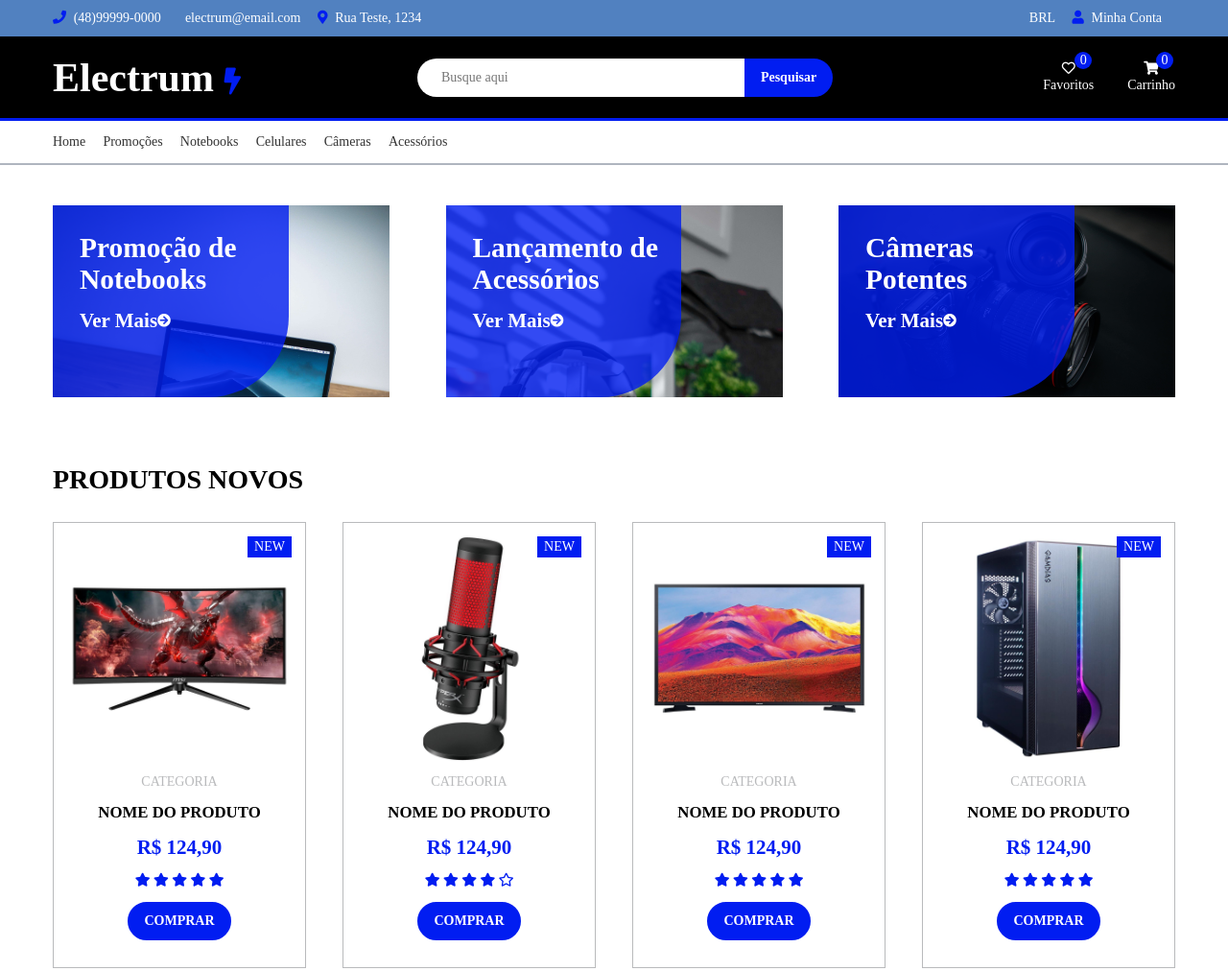
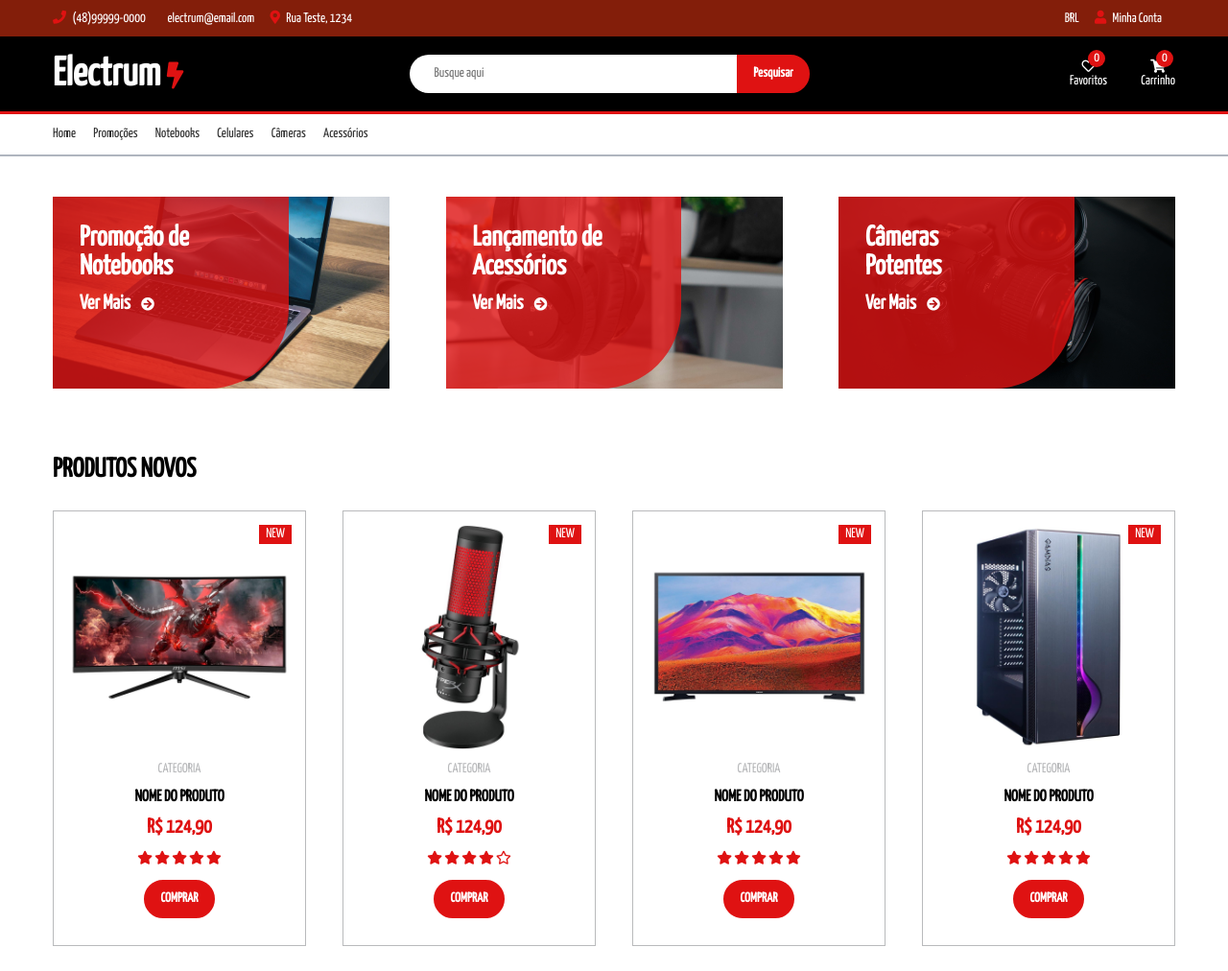
Before and after one commit to vitoriacst/Game_Store, a plain HTML site: page index.html in a window 1280 px wide. Shown: the top 1012 px of the page at 96% size. Drawn offline with Linux system fonts and the light colour scheme.

Commit message:
projeto finalizado

```diff
--- a/index.html
+++ b/index.html
@@ -5,8 +5,9 @@
   <meta name="viewport" content="width=device-width, initial-scale=1.0">
   <title>Electrum E-commerce</title>
   <!-- Open Sans -->
-  <link rel="preconnect" href="https://fonts.gstatic.com">
-  <link href="https://fonts.googleapis.com/css2?family=Open+Sans:ital,wght@0,300;0,400;0,600;0,700;0,800;1,300;1,400;1,600;1,700;1,800&display=swap" rel="stylesheet">
+  <link rel="preconnect" href="https://fonts.googleapis.com">
+  <link rel="preconnect" href="https://fonts.gstatic.com" crossorigin>
+  <link href="https://fonts.googleapis.com/css2?family=Yanone+Kaffeesatz&display=swap" rel="stylesheet">
   <!-- Font Awesome -->
   <link rel="stylesheet" href="https://cdnjs.cloudflare.com/ajax/libs/font-awesome/5.15.2/css/all.min.css" integrity="sha512-HK5fgLBL+xu6dm/Ii3z4xhlSUyZgTT9tuc/hSrtw6uzJOvgRr2a9jyxxT1ely+B+xFAmJKVSTbpM/CuL7qxO8w==" crossorigin="anonymous" />
   <!-- CSS do projeto -->
--- a/sass/1-base/_reset.sass
+++ b/sass/1-base/_reset.sass
@@ -6,7 +6,7 @@ html
 *
     padding: 0
     margin: 0
-    font-family: "open-sans"
+    font-family: 'Yanone Kaffeesatz', sans-serif
     font-size: 1rem
 
 i
--- a/sass/1-base/_variables.sass
+++ b/sass/1-base/_variables.sass
@@ -1,8 +1,8 @@
-$primary-color: #011df1
+$primary-color: #df1212
 $light-color: white
 $dark-color: #333
 $gray-text-color: #B9BABC
 $bg-color: black
-$secondary-bg-color: #5181c0
+$secondary-bg-color: #831e0a
 $section-bg-color:#afb5bf
 $container-width: 1170px
--- a/sass/2-layouts/_banners-section.sass
+++ b/sass/2-layouts/_banners-section.sass
@@ -1,6 +1,11 @@
+
 @use '../1-base/base-mixins'
 @use 'layout-mixins'
 
 .banners
-    @include layout-mixins.center-content
-    padding: 3rem 0
+  @include layout-mixins.center-content
+  padding: 3rem 0
+
+  @include base-mixins.mobile
+    flex-direction: column
+    align-items: center
--- a/sass/2-layouts/_deal-section.sass
+++ b/sass/2-layouts/_deal-section.sass
@@ -31,6 +31,11 @@
     &-timer
       display: flex
       margin-bottom: 2rem
+      @include base-mixins.mobile
+       flex-wrap: wrap
+       align-self: center
+       justify-content: center
+
     .deal-container-timer
       width: 100px
       height: 100px
@@ -42,6 +47,9 @@
       background-color: variables.$primary-color
       color: variables.$light-color
       margin: 0 1rem
+      @include base-mixins.mobile
+       margin-bottom: 1.5rem
+
 
       &-time
           font-weight: bold
--- /dev/null
+++ b/sass/2-layouts/_footer.sass
@@ -0,0 +1,65 @@
+@use '../1-base/variables'
+@use '../1-base/base-mixins'
+@use 'layout-mixins'
+
+.footer
+  background-color: variables.$bg-color
+  padding: 3rem 0
+  @include base-mixins.mobile
+   padding: 3rem
+
+
+
+  a, p
+    color: variables.$gray-text-color
+
+  li, p
+    margin-bottom: 1rem
+
+    a
+      &:hover
+        color: variables.$primary-color
+
+  i
+    margin-right: .3rem
+
+  h3
+    color: variables.$light-color
+    text-transform: uppercase
+    font-size: 1.75rem
+    margin-bottom: 1.5rem
+
+  &-top
+    @include layout-mixins.center-content
+    padding-bottom: 3rem
+
+    @include base-mixins.mobile
+      flex-direction: column
+
+    &-about, &-categories, &-information, &-menu
+      max-width: 25%
+      @include base-mixins.mobile
+       max-width: 100%
+       margin-bottom: 1rem
+
+
+
+
+  &-bottom
+    @include layout-mixins.center-content
+    flex-direction: column
+    justify-content: center
+    align-items: center
+
+    &-payments
+      margin-bottom: 2rem
+
+      i
+        color: variables.$dark-color
+        cursor: pointer
+        font-size: 3rem
+        margin: 5px
+        transition: .4s
+
+        &:hover
+          color: variables.$primary-color
--- a/sass/2-layouts/_header.sass
+++ b/sass/2-layouts/_header.sass
@@ -3,68 +3,96 @@
 @use 'layout-mixins'
 
 .header
-    background-color: variables.$bg-color
-    &-top
-        background-color: variables.$secondary-bg-color
+  background-color: variables.$bg-color
+
+  &-top
+    background-color: variables.$secondary-bg-color
+    color: variables.$light-color
+
+    @include base-mixins.mobile
+      display: none
+
+    &-container
+      @include layout-mixins.center-content
+      padding: .8rem 0
+
+      span
+        margin-right: 1rem
+
+      i
+        margin-right: .3rem
+
+      a
         color: variables.$light-color
 
-        &-container
-            @include layout-mixins.center-content
-            padding: .8rem 0
-            span
-                margin-right: 1rem
-            i
-                margin-right: .3rem
-            a
-                color: variables.$light-color
 .main-header
-    &-container
-      @include layout-mixins.center-content
-      padding: 1.3rem
 
-      a,span,i
-          color: variables.$light-color
+  &-container
+    @include layout-mixins.center-content
+    padding: 1.3rem 0
+
+    @include base-mixins.mobile
+      flex-direction: column
+      align-items: center
+
+    a, span, i
+      color: #FFF
+
     #brand
-        font-weight:900
-        font-size: 3rem
+      font-weight: 900
+      font-size: 3rem
 
-        i
-            color: variables.$primary-color
-            font-size: 2rem
+      i
+        color: variables.$primary-color
+        font-size: 2rem
+
     #search-form
-        display: flex
-        align-items: center
-        justify-content: center
-        width: 45%
+      display: flex
+      align-items: center
+      justify-content: center
+      width: 45%
 
-        input
-            height: 40px
-        #search
-            width: 60%
-            @include layout-mixins.rounded-input
+      @include base-mixins.mobile
+        width: 100%
+        margin: 2rem 0
+
+      input
+        height: 40px
+
+      #search
+        @include layout-mixins.rounded-input
+        width: 60%
+
     .header-actions-menu
-        display: flex
-        align-items: center
+      display: flex
+      align-items: center
 
-        .wishlist-container,.header-cart-container
-           @include layout-mixins.header-icon
+      .wishlist-container, .header-cart-container
+        @include layout-mixins.header-icon
 
+        @include base-mixins.mobile
+          margin: 1rem
 
 .header-bottom
-    background-color: variables.$light-color
-    border-bottom: 2px solid variables.$section-bg-color
-    border-top: 3px solid variables.$primary-color
-    ul
-        @include layout-mixins.center-content
-        justify-content: left
-        padding: 1rem 0
+  background-color: variables.$light-color
+  border-bottom: 2px solid variables.$section-bg-color
+  border-top: 3px solid variables.$primary-color
 
-        li
-            margin-right: 1.3rem
-            a
-             color: variables.$dark-color
-             border-bottom: 2px solid transparent
+  ul
+    @include layout-mixins.center-content
+    justify-content: left
+    padding: 1rem 0
 
-             &:hover
-                color: variables.$primary-color
-                border-color: variables.$primary-color
+    @include base-mixins.mobile
+      display: none
+
+    li
+      margin-right: 1.3rem
+
+      a
+        color: variables.$dark-color
+        border-bottom: 2px solid transparent
+
+        &:hover
+          color: variables.$primary-color
+          border-color: variables.$primary-color
--- /dev/null
+++ b/sass/2-layouts/_newsletter-section.sass
@@ -0,0 +1,48 @@
+@use '../1-base/variables'
+@use '../1-base/base-mixins'
+@use 'layout-mixins'
+
+.newsletter-container
+    display: flex
+    flex-direction: column
+    justify-content: center
+    align-items: center
+    padding: 3rem
+    border-top: 2px solid variables.$section-bg-color
+    @include base-mixins.mobile
+        text-align: center
+
+
+    h2
+        font-size: 2rem
+        color: variables.$dark-color
+        margin-bottom: 2rem
+
+        span
+            font-weight: bold
+            text-transform: uppercase
+            font-size: 2rem
+    form
+        display: flex
+        margin-bottom: 3rem
+        @include base-mixins.mobile
+            width: 100%
+
+        input[type="email"]
+            border: 1px solid variables.$section-bg-color
+            @include layout-mixins.rounded-input
+            @include base-mixins.mobile
+                width: 100%
+
+    .social-media
+        i
+            padding: 12px
+            margin: 5px
+            border: 1px solid variables.$section-bg-color
+            cursor: pointer
+            color: variables.$dark-color
+            transition: .4s
+
+            &:hover
+                color: variables.$primary-color
+                background-color: variables.$section-bg-color
--- a/sass/2-layouts/_products-section.sass
+++ b/sass/2-layouts/_products-section.sass
@@ -9,7 +9,13 @@
     h2
         font-size: 2rem
         text-transform: uppercase
+        @include base-mixins.mobile
+         text-align: center
+
     &-container
         display: flex
         justify-content: space-between
         padding: 2rem 0
+        @include base-mixins.mobile
+            flex-direction: column
+            align-items: center
--- a/sass/2-layouts/layout.sass
+++ b/sass/2-layouts/layout.sass
@@ -2,3 +2,5 @@
 @use 'banners-section'
 @use 'products-section'
 @use 'deal-section'
+@use 'newsletter-section'
+@use 'footer'
--- a/sass/3-modules/_banners.sass
+++ b/sass/3-modules/_banners.sass
@@ -1,48 +1,57 @@
 @use '../1-base/variables'
-@use '../1-base/_base-mixins'
+@use '../1-base/base-mixins'
 @use 'modules-mixins'
 
 .banner
-    width: 30%
-    height: 200px
-    position: relative
-    color: variables.$light-color
-    transition: .4s
-    @inclue modules-mixins.center-bg
-    background-size: 100%
-    &:hover
-        background-size: 120%
-    &-cover
-        background-color: variables.$primary-color
-        width: 70%
-        height: 100%
-        opacity: .8
-        border-bottom-right-radius: 6rem
+  width: 30%
+  height: 200px
+  position: relative
+  color: variables.$light-color
+  transition: .4s
+  @include modules-mixins.center-bg
+  background-size: 100%
 
-    &-content
-        position: absolute
-        top: 0
-        left: 0
-        padding: 2rem
+  @include base-mixins.mobile
+    width: 90%
+    margin: 1rem
 
-        h2
-            font-size: 2.1rem
-            margin-bottom: 1rem
-            max-width: 70%
-        a
-            font-size: 1.5rem
-            color: variables.$light-color
-            font-weight: bold
-            display: flex
-            align-items: center
+  &:hover
+    background-size: 120%
 
-        i
-            color: variables.$light-color
+  &-cover
+    background-color: variables.$primary-color
+    width: 70%
+    height: 100%
+    opacity: .8
+    border-bottom-right-radius: 6rem
 
+  &-content
+    position: absolute
+    top: 0
+    left: 0
+    padding: 2rem
+
+    h2
+      font-size: 2.1rem
+      margin-bottom: 1rem
+      max-width: 70%
+
+    a
+      font-size: 1.5rem
+      color: variables.$light-color
+      font-weight: bold
+      display: flex
+      align-items: center
+
+    i
+      color: variables.$light-color
+      margin-left: .8rem
 
 #banner-1
-    background-image: url('../../img/banner-1.jpg')
+  background-image: url('../../img/banner-1.jpg')
+
 #banner-2
-    background-image: url('../../img/banner-2.jpg')
+  background-image: url('../../img/banner-2.jpg')
+
 #banner-3
-    background-image: url('../../img/banner-3.jpg')
+  background-image: url('../../img/banner-3.jpg')
```
Also changed, not shown: css/app.css, 1 other file.
